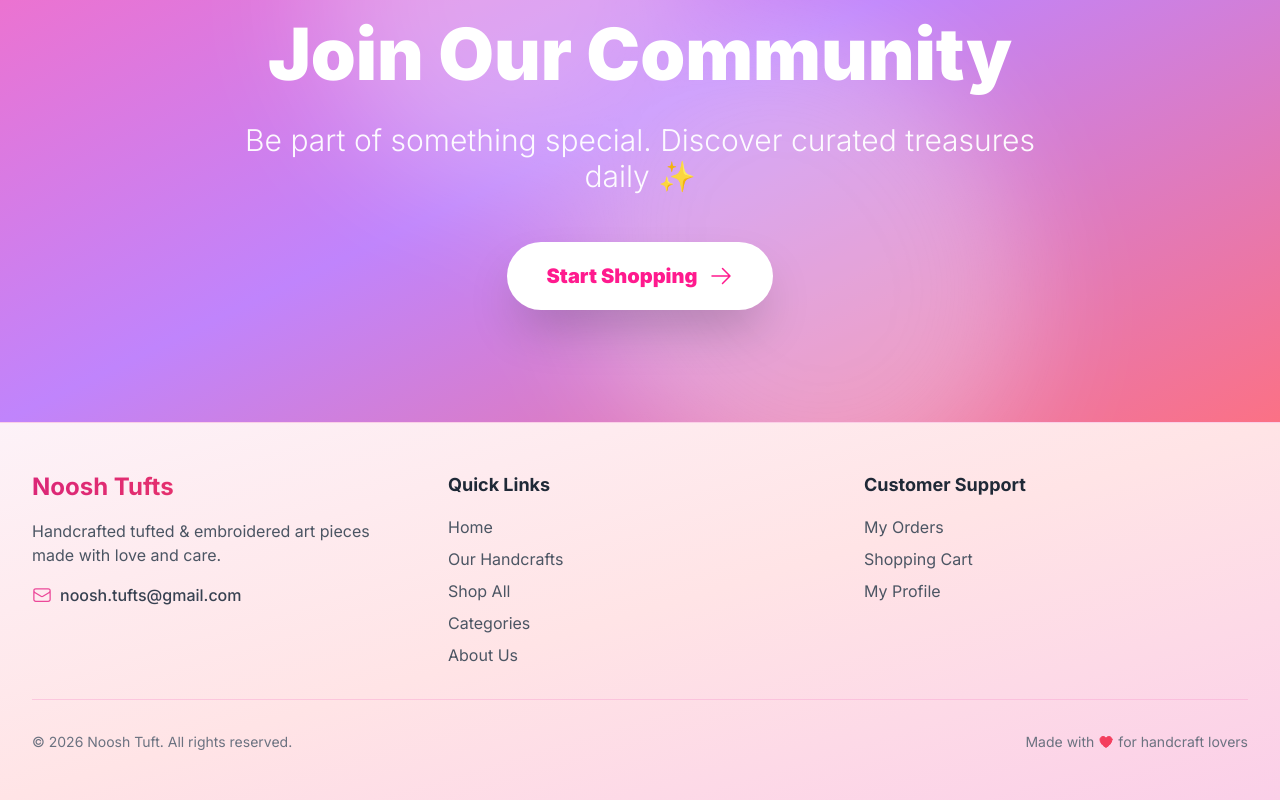
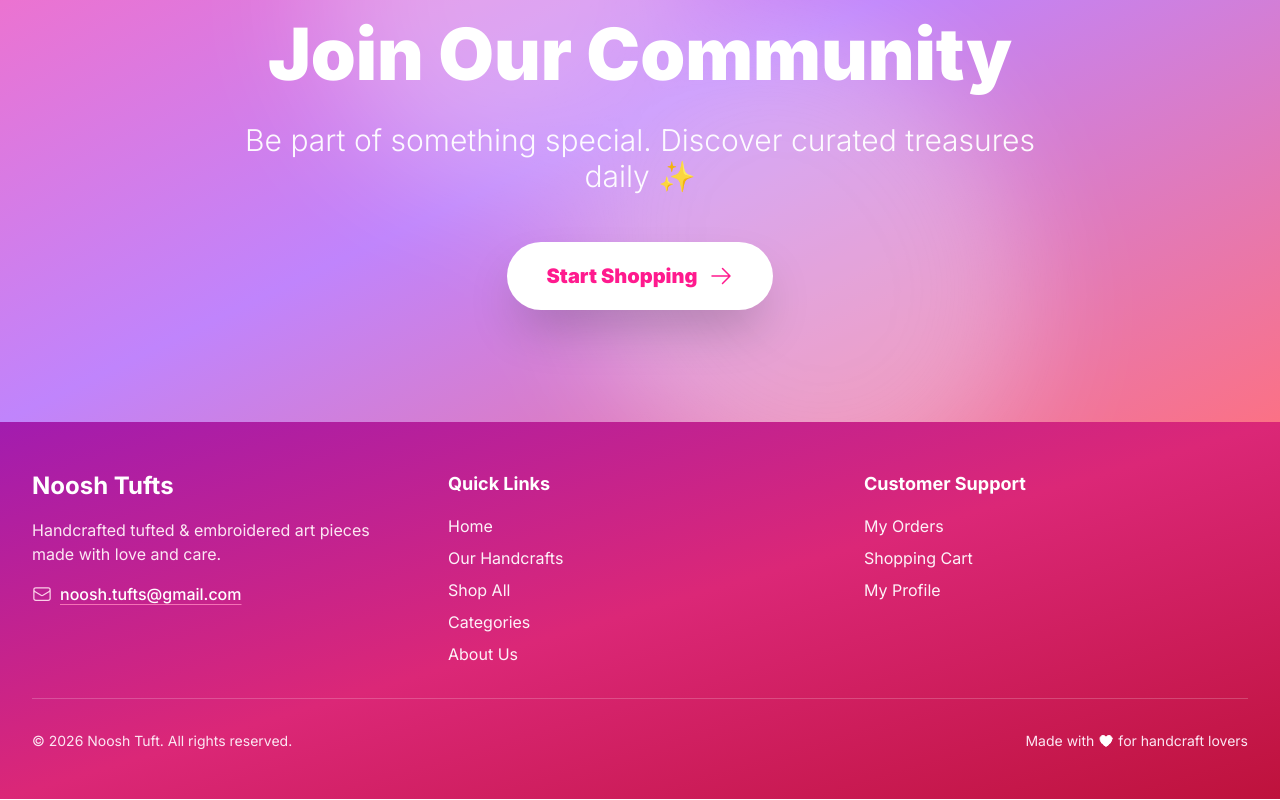
Before and after one commit to syedzainalii/noosh-tuft, a Next.js app in the folder client/: page / in a window 1280 px wide. Shown: the part 4108-4908 px from the top of the page. Built offline with nearby package versions, Linux system fonts and the light colour scheme; no server answers.

Commit message:
new color

```diff
--- a/client/src/components/Footer.tsx
+++ b/client/src/components/Footer.tsx
@@ -7,24 +7,24 @@ export default function Footer() {
   const currentYear = new Date().getFullYear();
 
   return (
-    /* Changed background to a soft pink gradient and adjusted text to be readable on light/medium pink */
-    <footer className="bg-gradient-to-br from-pink-50 via-rose-100 to-pink-200 text-gray-800 border-t border-pink-200">
+    /* Bold Dark Pink Gradient: from deep fuchsia to vibrant rose */
+    <footer className="bg-gradient-to-br from-fuchsia-700 via-pink-600 to-rose-700 text-white">
       <div className="max-w-7xl mx-auto px-4 sm:px-6 lg:px-8 py-12">
         <div className="grid grid-cols-1 md:grid-cols-3 gap-8 mb-8">
 
           {/* Brand Section */}
           <div>
-            <h3 className="text-2xl font-bold mb-4 bg-gradient-to-r from-pink-600 to-rose-500 bg-clip-text text-transparent">
+            <h3 className="text-2xl font-bold mb-4 text-white">
               Noosh Tufts
             </h3>
-            <p className="text-gray-600 mb-4">
+            <p className="text-pink-100 mb-4">
               Handcrafted tufted & embroidered art pieces made with love and care.
             </p>
-            <div className="flex items-center gap-2 text-gray-700">
-              <EnvelopeIcon className="h-5 w-5 text-pink-500" />
+            <div className="flex items-center gap-2 text-white">
+              <EnvelopeIcon className="h-5 w-5 text-pink-200" />
               <a
                 href="mailto:noosh.tufts@gmail.com"
-                className="hover:text-pink-600 transition-colors font-medium"
+                className="hover:text-pink-200 transition-colors font-medium underline underline-offset-4 decoration-pink-400"
               >
                 noosh.tufts@gmail.com
               </a>
@@ -33,7 +33,7 @@ export default function Footer() {
 
           {/* Quick Links */}
           <div>
-            <h4 className="text-lg font-bold mb-4 text-gray-800">Quick Links</h4>
+            <h4 className="text-lg font-bold mb-4">Quick Links</h4>
             <ul className="space-y-2">
               {[
                 { name: 'Home', href: '/' },
@@ -43,7 +43,7 @@ export default function Footer() {
                 { name: 'About Us', href: '/about' },
               ].map((link) => (
                 <li key={link.name}>
-                  <Link href={link.href} className="text-gray-600 hover:text-pink-600 transition-colors">
+                  <Link href={link.href} className="text-pink-50 hover:text-white transition-colors">
                     {link.name}
                   </Link>
                 </li>
@@ -53,7 +53,7 @@ export default function Footer() {
 
           {/* Customer Support */}
           <div>
-            <h4 className="text-lg font-bold mb-4 text-gray-800">Customer Support</h4>
+            <h4 className="text-lg font-bold mb-4">Customer Support</h4>
             <ul className="space-y-2">
               {[
                 { name: 'My Orders', href: '/orders' },
@@ -61,7 +61,7 @@ export default function Footer() {
                 { name: 'My Profile', href: '/profile' },
               ].map((link) => (
                 <li key={link.name}>
-                  <Link href={link.href} className="text-gray-600 hover:text-pink-600 transition-colors">
+                  <Link href={link.href} className="text-pink-50 hover:text-white transition-colors">
                     {link.name}
                   </Link>
                 </li>
@@ -71,13 +71,13 @@ export default function Footer() {
         </div>
 
         {/* Bottom Bar */}
-        <div className="border-t border-pink-300/50 pt-8 mt-8">
+        <div className="border-t border-white/20 pt-8 mt-8">
           <div className="flex flex-col md:flex-row justify-between items-center gap-4">
-            <p className="text-gray-500 text-sm">
+            <p className="text-pink-100 text-sm">
               © {currentYear} Noosh Tuft. All rights reserved.
             </p>
-            <p className="text-gray-500 text-sm flex items-center gap-1">
-              Made with <HeartIcon className="h-4 w-4 text-rose-500 fill-rose-500" /> for handcraft lovers
+            <p className="text-pink-100 text-sm flex items-center gap-1">
+              Made with <HeartIcon className="h-4 w-4 text-white fill-white" /> for handcraft lovers
             </p>
           </div>
         </div>
```
